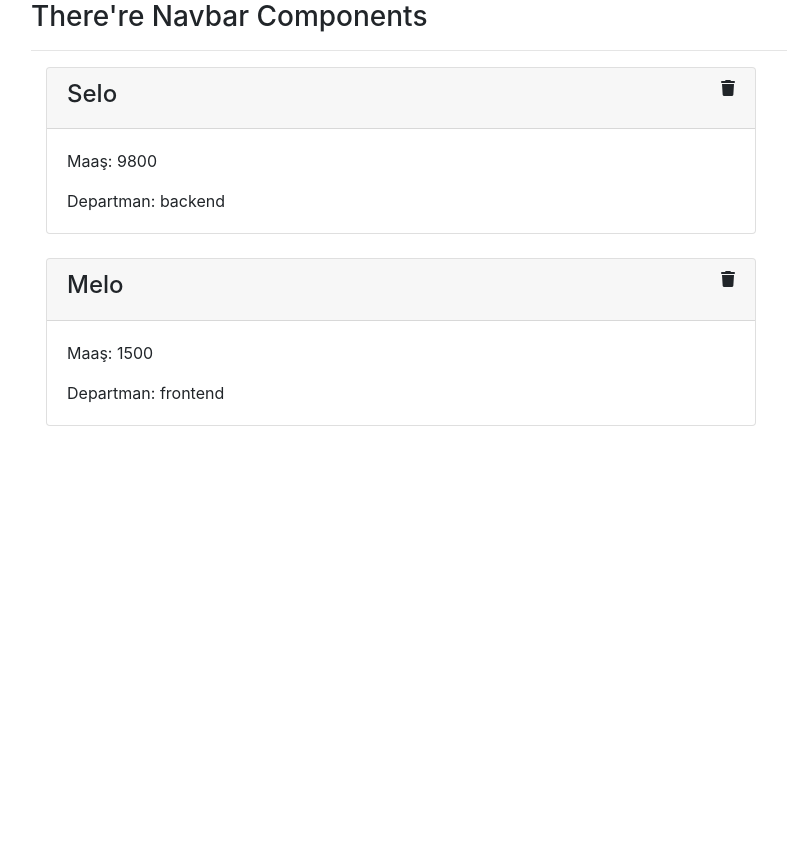
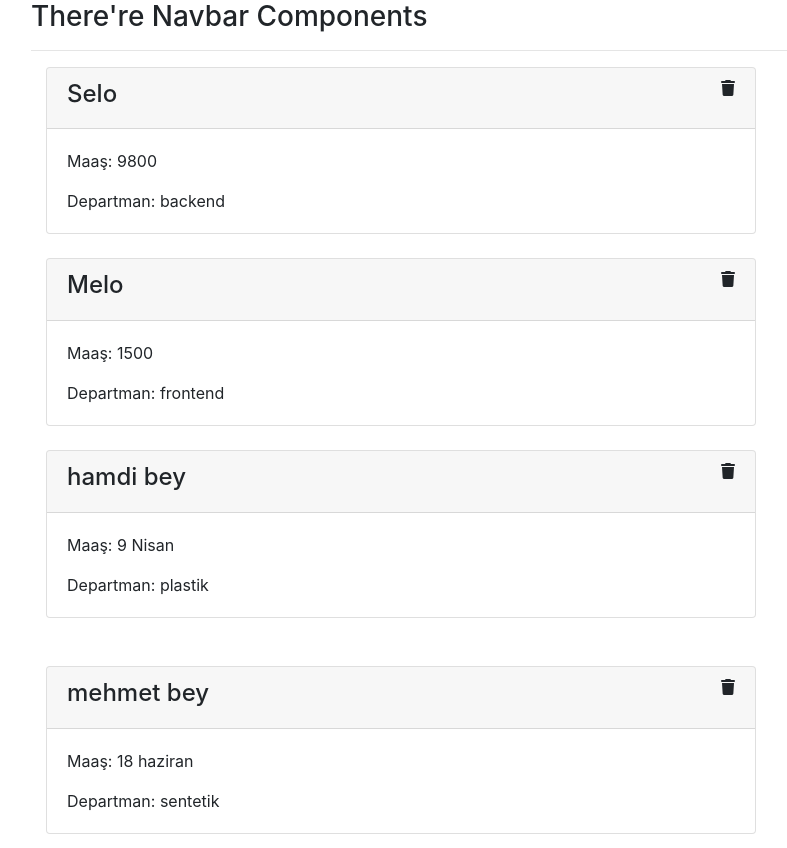
Before and after one commit to selcukyazicii/reactPractice, a React (Create React App) app in the folder reactt/: page / in a window 1280 px wide. Shown: the top 848 px of the page, without its empty margins (54-841 px from the left). Before the commit the page ends 800 px from the top, so only its background shows below. Built offline with nearby package versions, Linux system fonts and the light colour scheme.

Commit message:
addedProduct.js

```diff
--- a/reactt/src/App.js
+++ b/reactt/src/App.js
@@ -3,7 +3,7 @@ import React,{Component} from 'react';
 import './App.css';
 import Navbar from './components/Navbar';
 import User from './components/User';
-
+import Products from './components/Products';
 class App extends Component{
   render(){
     return(
@@ -21,6 +21,17 @@ class App extends Component{
         salary="1500"
         department="frontend"
         />
+        <Products
+        skt="9 Nisan"
+        hammadde="plastik"
+        owner="hamdi bey"
+        />
+        <br></br>
+        <Products
+        skt="18 haziran"
+        hammadde="sentetik"
+        owner="mehmet bey"
+        />
       </div>
     )
   }
--- /dev/null
+++ b/reactt/src/components/Products.js
@@ -0,0 +1,45 @@
+import React, { Component } from 'react'
+import PropTypes from 'prop-types'
+class Products extends Component {
+    state={
+        isVisiblee:true
+    }
+    onClickEventt=(e)=>{
+        this.setState({
+            isVisiblee:!this.state.isVisiblee
+        })
+    }
+
+    render() {
+
+        const{skt,hammadde,owner}=this.props
+        const{isVisiblee}=this.state
+        return (
+            <div className='col-md-8 mb-4'>
+            <div className='card'>
+                <div className='card-header d-flex justify-content-between'>
+                <h4 className='d-inline' onClick={this.onClickEventt}>{owner}</h4>
+                {/* <button className='btn btn-primary' onClick={this.onClickEventt}></button> */}
+                <i className="fas fa-trash"  style={{cursor:"pointer"}}></i>
+                </div>
+                {
+                    isVisiblee ? <div className="card-body">
+                    <p className="card-text">Maaş: {skt}</p>
+                    <p className="card-text">Departman: {hammadde}</p>
+                </div> : null
+                }
+
+            </div>
+        </div>
+        )
+    }
+}
+Products.propTypes={
+    skt:PropTypes.string.isRequired,
+    hammadde:PropTypes.string.isRequired
+}
+Products.defaultProps={
+    skt:"No Data",
+    hammadde:"No Data"
+}
+export default Products
```
